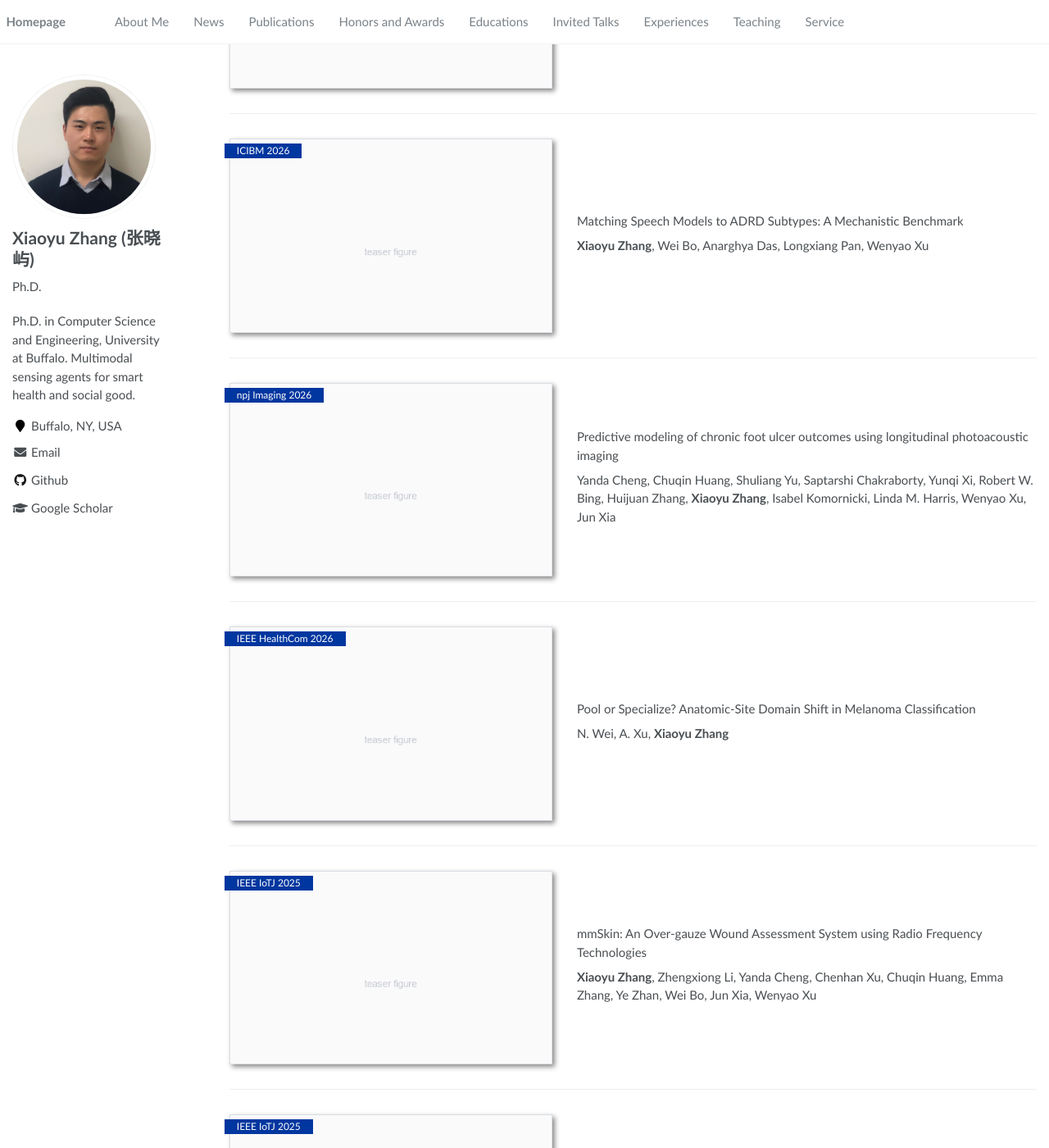
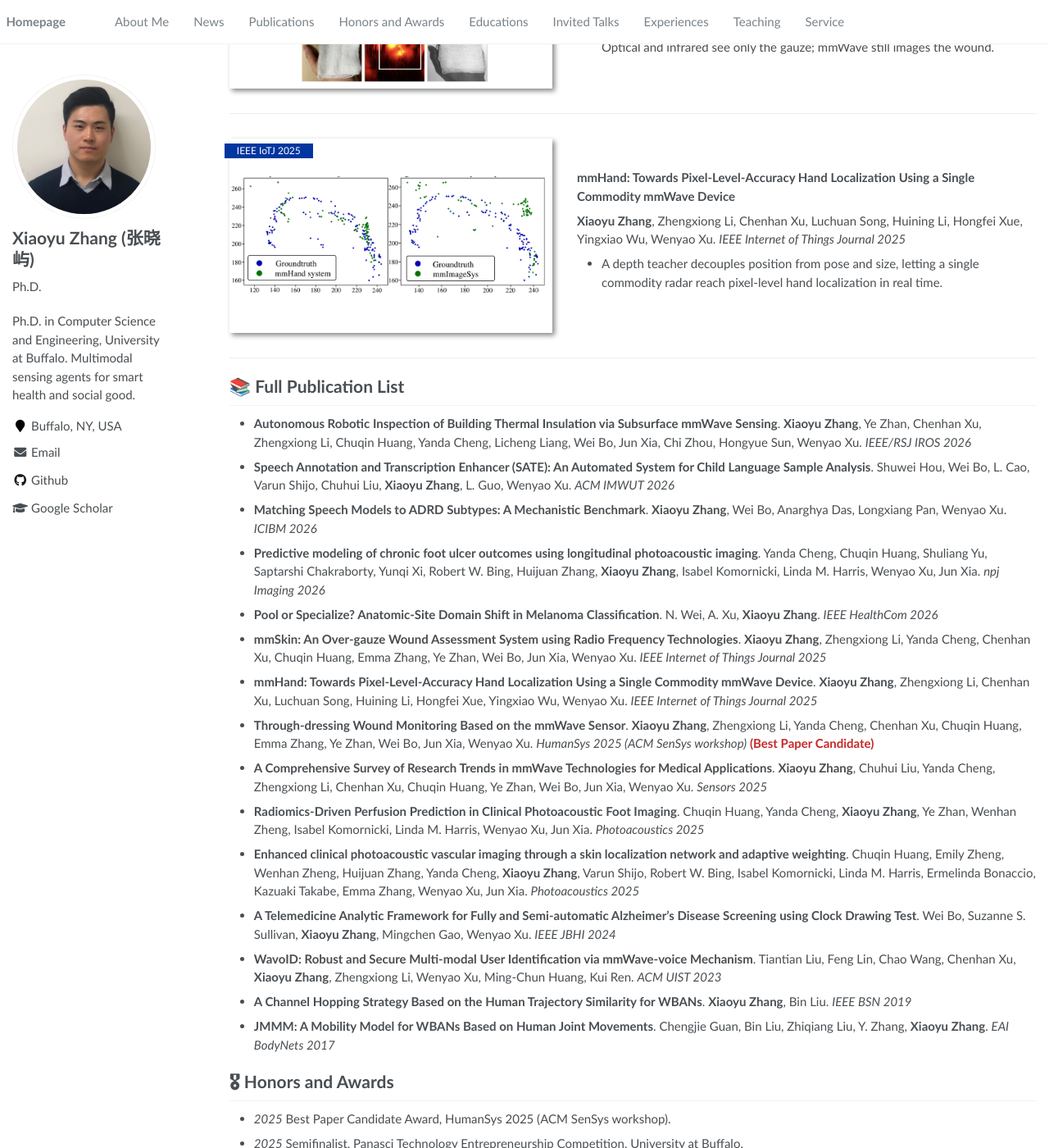
Before and after one commit to zxy340/zxy340.github.io, a Jekyll site: the page built from _pages/about.md, in a window 1280 px wide and 1400 px high, scrolled down 1299 px. Shown: the whole window at 82% size. Built offline with Jekyll 4.4.1, drawn with Linux system fonts in a browser that asks for light colours; some of the changed text lies outside the part shown.

Commit message:
Split publications into Selected (with real teasers) and Full list
Only first-author papers at strong venues get a teaser figure:
IROS'26 (CAA-A), mmSkin and mmHand (IEEE IoTJ, CAS Tier-1 TOP).
Figures are the author's own, sourced from the defense deck and the
mmHeat system schematic. Weaker venues and co-author papers now live
in a plain Full Publication List.

Co-Authored-By: Claude Opus 5 <noreply@anthropic.com>

```diff
--- a/_data/navigation.yml
+++ b/_data/navigation.yml
@@ -7,7 +7,7 @@ main:
     url: "/#-news"
 
   - title: "Publications"
-    url: "/#-publications"
+    url: "/#-selected-publications"
 
   - title: "Honors and Awards"
     url: "/#-honors-and-awards"
--- a/_pages/about.md
+++ b/_pages/about.md
@@ -32,87 +32,55 @@ He serves as a reviewer for IEEE TMC, ACM HEALTH, IEEE OJEMB, Scientific Reports
 <li><span class="ntag award">Award</span>Advanced to the semifinals of the Panasci Technology Entrepreneurship Competition as technical lead and presenter. <span class="ndate">(2025/03)</span></li>
 </ul>
 
-# 📝 Publications
+# 📝 Selected Publications
 
-<div class='paper-box'><div class='paper-box-image'><div><div class="badge">IROS 2026</div><img src='images/pub/iros26.png' alt="sym" width="100%"></div></div>
+<div class='paper-box'><div class='paper-box-image'><div><div class="badge">IROS 2026</div><img src='images/pub/iros26.png' alt="mmHeat" width="100%"></div></div>
 <div class='paper-box-text' markdown="1">
 
-Autonomous Robotic Inspection of Building Thermal Insulation via Subsurface mmWave Sensing
+**Autonomous Robotic Inspection of Building Thermal Insulation via Subsurface mmWave Sensing**
 
-**Xiaoyu Zhang**, Ye Zhan, Chenhan Xu, Zhengxiong Li, Chuqin Huang, Yanda Cheng, Licheng Liang, Wei Bo, Jun Xia, Chi Zhou, Hongyue Sun, Wenyao Xu
+**Xiaoyu Zhang**, Ye Zhan, Chenhan Xu, Zhengxiong Li, Chuqin Huang, Yanda Cheng, Licheng Liang, Wei Bo, Jun Xia, Chi Zhou, Hongyue Sun, Wenyao Xu. *IEEE/RSJ IROS 2026*
+- A robot builds a synthetic aperture on the wall and inverts subsurface thermal conductivity from mmWave returns, turning surface-only inspection into a volumetric map.
 </div>
 </div>
 
-<div class='paper-box'><div class='paper-box-image'><div><div class="badge">ACM IMWUT 2026</div><img src='images/pub/imwut26.png' alt="sym" width="100%"></div></div>
+<div class='paper-box'><div class='paper-box-image'><div><div class="badge">IEEE IoTJ 2025</div><img src='images/pub/mmskin.png' alt="mmSkin" width="100%"></div></div>
 <div class='paper-box-text' markdown="1">
 
-Speech Annotation and Transcription Enhancer (SATE): An Automated System for Child Language Sample Analysis
+**mmSkin: An Over-gauze Wound Assessment System using Radio Frequency Technologies**
 
-Shuwei Hou, Wei Bo, L. Cao, Varun Shijo, Chuhui Liu, **Xiaoyu Zhang**, L. Guo, Wenyao Xu
+**Xiaoyu Zhang**, Zhengxiong Li, Yanda Cheng, Chenhan Xu, Chuqin Huang, Emma Zhang, Ye Zhan, Wei Bo, Jun Xia, Wenyao Xu. *IEEE Internet of Things Journal 2025*
+- Maps wound moisture *through the dressing* by embedding the signal-to-dielectric law in the estimator, so the map is inverted from scarce data rather than learned. Optical and infrared see only the gauze; mmWave still images the wound.
 </div>
 </div>
 
-<div class='paper-box'><div class='paper-box-image'><div><div class="badge">ICIBM 2026</div><img src='images/pub/icibm26.png' alt="sym" width="100%"></div></div>
+<div class='paper-box'><div class='paper-box-image'><div><div class="badge">IEEE IoTJ 2025</div><img src='images/pub/mmhand.png' alt="mmHand" width="100%"></div></div>
 <div class='paper-box-text' markdown="1">
 
-Matching Speech Models to ADRD Subtypes: A Mechanistic Benchmark
+**mmHand: Towards Pixel-Level-Accuracy Hand Localization Using a Single Commodity mmWave Device**
 
-**Xiaoyu Zhang**, Wei Bo, Anarghya Das, Longxiang Pan, Wenyao Xu
+**Xiaoyu Zhang**, Zhengxiong Li, Chenhan Xu, Luchuan Song, Huining Li, Hongfei Xue, Yingxiao Wu, Wenyao Xu. *IEEE Internet of Things Journal 2025*
+- A depth teacher decouples position from pose and size, letting a single commodity radar reach pixel-level hand localization in real time.
 </div>
 </div>
 
-<div class='paper-box'><div class='paper-box-image'><div><div class="badge">npj Imaging 2026</div><img src='images/pub/npjimg26.png' alt="sym" width="100%"></div></div>
-<div class='paper-box-text' markdown="1">
+# 📚 Full Publication List
 
-Predictive modeling of chronic foot ulcer outcomes using longitudinal photoacoustic imaging
-
-Yanda Cheng, Chuqin Huang, Shuliang Yu, Saptarshi Chakraborty, Yunqi Xi, Robert W. Bing, Huijuan Zhang, **Xiaoyu Zhang**, Isabel Komornicki, Linda M. Harris, Wenyao Xu, Jun Xia
-</div>
-</div>
-
-<div class='paper-box'><div class='paper-box-image'><div><div class="badge">IEEE HealthCom 2026</div><img src='images/pub/healthcom26.png' alt="sym" width="100%"></div></div>
-<div class='paper-box-text' markdown="1">
-
-Pool or Specialize? Anatomic-Site Domain Shift in Melanoma Classification
-
-N. Wei, A. Xu, **Xiaoyu Zhang**
-</div>
-</div>
-
-<div class='paper-box'><div class='paper-box-image'><div><div class="badge">IEEE IoTJ 2025</div><img src='images/pub/mmskin.png' alt="sym" width="100%"></div></div>
-<div class='paper-box-text' markdown="1">
-
-mmSkin: An Over-gauze Wound Assessment System using Radio Frequency Technologies
-
-**Xiaoyu Zhang**, Zhengxiong Li, Yanda Cheng, Chenhan Xu, Chuqin Huang, Emma Zhang, Ye Zhan, Wei Bo, Jun Xia, Wenyao Xu
-</div>
-</div>
-
-<div class='paper-box'><div class='paper-box-image'><div><div class="badge">IEEE IoTJ 2025</div><img src='images/pub/mmhand.png' alt="sym" width="100%"></div></div>
-<div class='paper-box-text' markdown="1">
-
-mmHand: Towards Pixel-Level-Accuracy Hand Localization Using a Single Commodity mmWave Device
-
-**Xiaoyu Zhang**, Zhengxiong Li, Chenhan Xu, Luchuan Song, Huining Li, Hongfei Xue, Yingxiao Wu, Wenyao Xu
-</div>
-</div>
-
-<div class='paper-box'><div class='paper-box-image'><div><div class="badge">HumanSys 2025</div><img src='images/pub/humansys25.png' alt="sym" width="100%"></div></div>
-<div class='paper-box-text' markdown="1">
-
-Through-dressing Wound Monitoring Based on the mmWave Sensor <span style="color:#b3261e">**(Best Paper Candidate)**</span>
-
-**Xiaoyu Zhang**, Zhengxiong Li, Yanda Cheng, Chenhan Xu, Chuqin Huang, Emma Zhang, Ye Zhan, Wei Bo, Jun Xia, Wenyao Xu
-</div>
-</div>
-
-- A Comprehensive Survey of Research Trends in mmWave Technologies for Medical Applications, **Xiaoyu Zhang**, Chuhui Liu, Yanda Cheng, Zhengxiong Li, Chenhan Xu, Chuqin Huang, Ye Zhan, Wei Bo, Jun Xia, Wenyao Xu, **Sensors 2025**
-- Radiomics-Driven Perfusion Prediction in Clinical Photoacoustic Foot Imaging, Chuqin Huang, Yanda Cheng, **Xiaoyu Zhang**, Ye Zhan, Wenhan Zheng, Isabel Komornicki, Linda M. Harris, Wenyao Xu, Jun Xia, **Photoacoustics 2025**
-- Enhanced clinical photoacoustic vascular imaging through a skin localization network and adaptive weighting, Chuqin Huang, Emily Zheng, Wenhan Zheng, Huijuan Zhang, Yanda Cheng, **Xiaoyu Zhang**, Varun Shijo, Robert W. Bing, Isabel Komornicki, Linda M. Harris, Ermelinda Bonaccio, Kazuaki Takabe, Emma Zhang, Wenyao Xu, Jun Xia, **Photoacoustics 2025**
-- A Telemedicine Analytic Framework for Fully and Semi-automatic Alzheimer's Disease Screening using Clock Drawing Test, Wei Bo, Suzanne S. Sullivan, **Xiaoyu Zhang**, Mingchen Gao, Wenyao Xu, **IEEE JBHI 2024**
-- WavoID: Robust and Secure Multi-modal User Identification via mmWave-voice Mechanism, Tiantian Liu, Feng Lin, Chao Wang, Chenhan Xu, **Xiaoyu Zhang**, Zhengxiong Li, Wenyao Xu, Ming-Chun Huang, Kui Ren, **ACM UIST 2023**
-- A Channel Hopping Strategy Based on the Human Trajectory Similarity for WBANs, **Xiaoyu Zhang**, Bin Liu, **IEEE BSN 2019**
-- JMMM: A Mobility Model for WBANs Based on Human Joint Movements, Chengjie Guan, Bin Liu, Zhiqiang Liu, Y. Zhang, **Xiaoyu Zhang**, **EAI BodyNets 2017**
+- **Autonomous Robotic Inspection of Building Thermal Insulation via Subsurface mmWave Sensing**. **Xiaoyu Zhang**, Ye Zhan, Chenhan Xu, Zhengxiong Li, Chuqin Huang, Yanda Cheng, Licheng Liang, Wei Bo, Jun Xia, Chi Zhou, Hongyue Sun, Wenyao Xu. *IEEE/RSJ IROS 2026*
+- **Speech Annotation and Transcription Enhancer (SATE): An Automated System for Child Language Sample Analysis**. Shuwei Hou, Wei Bo, L. Cao, Varun Shijo, Chuhui Liu, **Xiaoyu Zhang**, L. Guo, Wenyao Xu. *ACM IMWUT 2026*
+- **Matching Speech Models to ADRD Subtypes: A Mechanistic Benchmark**. **Xiaoyu Zhang**, Wei Bo, Anarghya Das, Longxiang Pan, Wenyao Xu. *ICIBM 2026*
+- **Predictive modeling of chronic foot ulcer outcomes using longitudinal photoacoustic imaging**. Yanda Cheng, Chuqin Huang, Shuliang Yu, Saptarshi Chakraborty, Yunqi Xi, Robert W. Bing, Huijuan Zhang, **Xiaoyu Zhang**, Isabel Komornicki, Linda M. Harris, Wenyao Xu, Jun Xia. *npj Imaging 2026*
+- **Pool or Specialize? Anatomic-Site Domain Shift in Melanoma Classification**. N. Wei, A. Xu, **Xiaoyu Zhang**. *IEEE HealthCom 2026*
+- **mmSkin: An Over-gauze Wound Assessment System using Radio Frequency Technologies**. **Xiaoyu Zhang**, Zhengxiong Li, Yanda Cheng, Chenhan Xu, Chuqin Huang, Emma Zhang, Ye Zhan, Wei Bo, Jun Xia, Wenyao Xu. *IEEE Internet of Things Journal 2025*
+- **mmHand: Towards Pixel-Level-Accuracy Hand Localization Using a Single Commodity mmWave Device**. **Xiaoyu Zhang**, Zhengxiong Li, Chenhan Xu, Luchuan Song, Huining Li, Hongfei Xue, Yingxiao Wu, Wenyao Xu. *IEEE Internet of Things Journal 2025*
+- **Through-dressing Wound Monitoring Based on the mmWave Sensor**. **Xiaoyu Zhang**, Zhengxiong Li, Yanda Cheng, Chenhan Xu, Chuqin Huang, Emma Zhang, Ye Zhan, Wei Bo, Jun Xia, Wenyao Xu. *HumanSys 2025 (ACM SenSys workshop)* <span style="color:#c62828">**(Best Paper Candidate)**</span>
+- **A Comprehensive Survey of Research Trends in mmWave Technologies for Medical Applications**. **Xiaoyu Zhang**, Chuhui Liu, Yanda Cheng, Zhengxiong Li, Chenhan Xu, Chuqin Huang, Ye Zhan, Wei Bo, Jun Xia, Wenyao Xu. *Sensors 2025*
+- **Radiomics-Driven Perfusion Prediction in Clinical Photoacoustic Foot Imaging**. Chuqin Huang, Yanda Cheng, **Xiaoyu Zhang**, Ye Zhan, Wenhan Zheng, Isabel Komornicki, Linda M. Harris, Wenyao Xu, Jun Xia. *Photoacoustics 2025*
+- **Enhanced clinical photoacoustic vascular imaging through a skin localization network and adaptive weighting**. Chuqin Huang, Emily Zheng, Wenhan Zheng, Huijuan Zhang, Yanda Cheng, **Xiaoyu Zhang**, Varun Shijo, Robert W. Bing, Isabel Komornicki, Linda M. Harris, Ermelinda Bonaccio, Kazuaki Takabe, Emma Zhang, Wenyao Xu, Jun Xia. *Photoacoustics 2025*
+- **A Telemedicine Analytic Framework for Fully and Semi-automatic Alzheimer's Disease Screening using Clock Drawing Test**. Wei Bo, Suzanne S. Sullivan, **Xiaoyu Zhang**, Mingchen Gao, Wenyao Xu. *IEEE JBHI 2024*
+- **WavoID: Robust and Secure Multi-modal User Identification via mmWave-voice Mechanism**. Tiantian Liu, Feng Lin, Chao Wang, Chenhan Xu, **Xiaoyu Zhang**, Zhengxiong Li, Wenyao Xu, Ming-Chun Huang, Kui Ren. *ACM UIST 2023*
+- **A Channel Hopping Strategy Based on the Human Trajectory Similarity for WBANs**. **Xiaoyu Zhang**, Bin Liu. *IEEE BSN 2019*
+- **JMMM: A Mobility Model for WBANs Based on Human Joint Movements**. Chengjie Guan, Bin Liu, Zhiqiang Liu, Y. Zhang, **Xiaoyu Zhang**. *EAI BodyNets 2017*
 
 # 🎖 Honors and Awards
 - *2025* Best Paper Candidate Award, HumanSys 2025 (ACM SenSys workshop).
@@ -139,7 +107,7 @@ Through-dressing Wound Monitoring Based on the mmWave Sensor <span style="color:
 - *2022.09 - Now*, Clinical research collaborations, University at Buffalo and partner sites, Buffalo, NY, United States. Deployed the WaveSight-RF clinical wound-imaging station at UBMD Vascular Surgery under an IRB-approved protocol, with repeat longitudinal scanning up to 3 months per patient. Curated a 53-patient tri-modal photoacoustic / ultrasound / mammography subset from a 284-patient breast-imaging cohort, and a 27-subject wearable ear-EEG cohort.
 - *2020.07 - 2020.09*, Software engineer intern, China Merchants Bank Software Center, Shenzhen, Guangdong, China.
 
-# 📚 Teaching
+# 🧑‍🏫 Teaching
 - *21 Fall, 22 Spring, 22 Fall, 23 Fall, 24 Fall*, Teaching Assistant, Algorithm Analysis and Design, University at Buffalo.
 - *23 Fall*, Guest Lecturer, Special Topics (Wireless Signal Processing: Making Sense of the Invisible), University at Buffalo.
 - *18 Fall*, Teaching Assistant, Mathematical Logic and Graph Theory, University of Science and Technology of China.
```
Also changed, not shown: images/pub/bodynets17.png (deleted), images/pub/bsn19.png (deleted), images/pub/healthcom26.png (deleted), images/pub/humansys25.png (deleted), images/pub/icibm26.png (deleted), images/pub/imwut26.png (deleted), images/pub/iros26.png, images/pub/jbhi24.png (deleted), images/pub/mmhand.png, images/pub/mmskin.png, images/pub/npjimg26.png (deleted), images/pub/pa25a.png (deleted), images/pub/pa25b.png (deleted), images/pub/sensors25.png (deleted), 1 more files.
